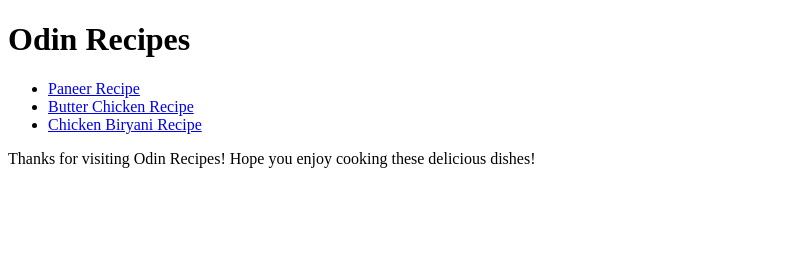
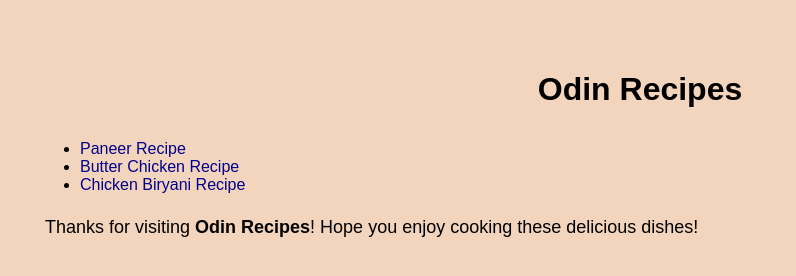
Before and after one commit to coderushii/odin-recipes, a plain HTML site: page index.html in a window 1280 px wide. Shown: the whole page, without its empty margins (0-796 px from the left). Drawn offline with Linux system fonts and the light colour scheme.

Commit message:
Add css style

```diff
--- a/index.html
+++ b/index.html
@@ -4,14 +4,18 @@
     <meta charset="UTF-8">
 
     <title>Odin Recipes</title>
+
+    <link rel="stylesheet" href="index.css">
+
 </head>
 <body>
+
     <h1>Odin Recipes</h1>
     <ul>
         <li><a href="recipes/paneer.html">Paneer Recipe</a></li>
         <li><a href="recipes/butter-chicken.html">Butter Chicken Recipe</a></li>
         <li><a href="recipes/chicken-biryani.html">Chicken Biryani Recipe</a></li>
      </ul>
-     <p> Thanks for visiting Odin Recipes! Hope you enjoy cooking these delicious dishes!</p>
+     <p> Thanks for visiting <strong>Odin Recipes</strong>! Hope you enjoy cooking these delicious dishes!</p>
 </body>
 </html>
```
